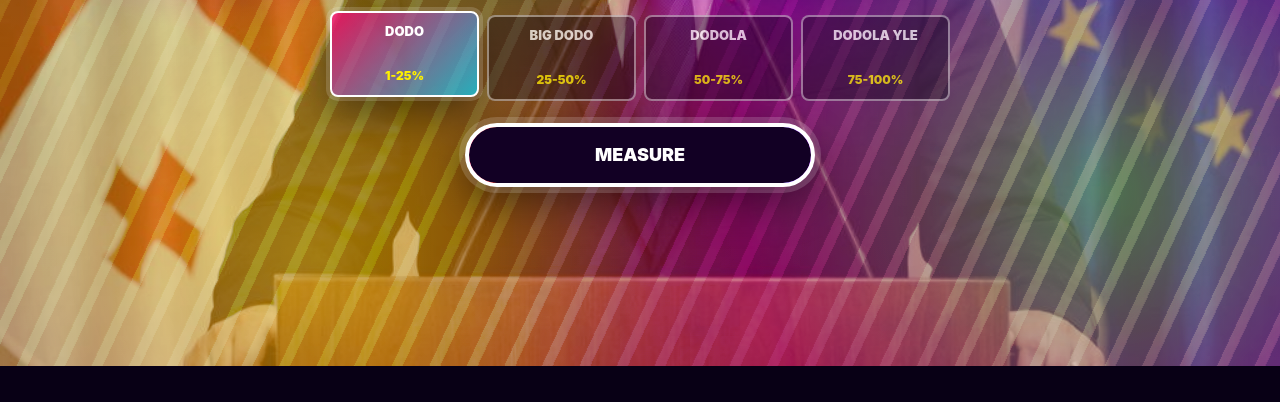
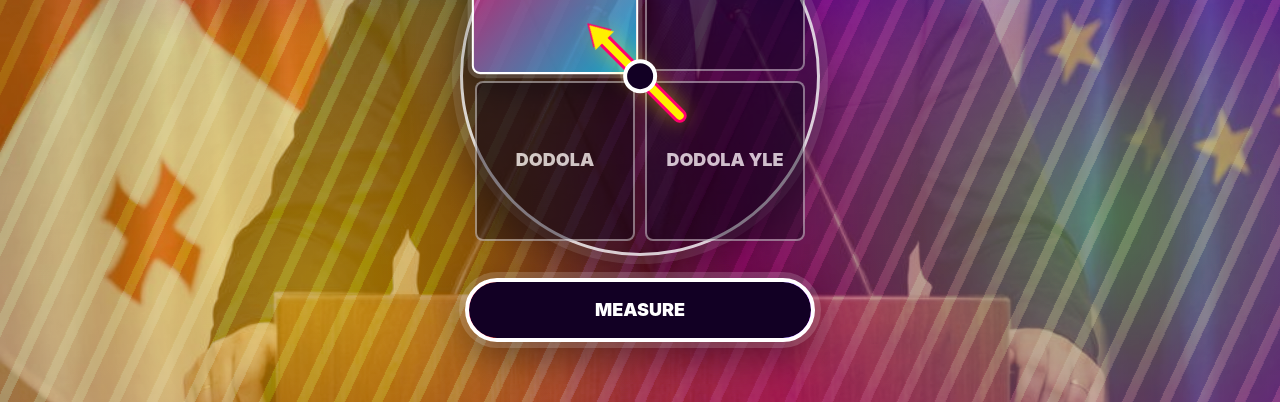
Before and after one commit to daushvat/gio-site, a website built with Vite: page index.html in a window 1280 px wide. Shown: the part 434-836 px from the top of the page. Before the commit the page ends 800 px from the top, so only its background shows below. Built offline with nearby package versions, Linux system fonts and the light colour scheme.

Commit message:
Add DODO wheel with arrow

```diff
--- a/src/main.js
+++ b/src/main.js
@@ -16,22 +16,19 @@ document.querySelector('#app').innerHTML = `
           <div class="meter-fill"></div>
         </div>
       </div>
-      <div class="dodo-chart" aria-label="DODO meter chart">
-        <div class="chart-segment is-active" data-min="1" data-max="25">
-          <span>DODO</span>
-          <strong>1-25%</strong>
+      <div class="dodo-wheel" aria-label="DODO meter wheel">
+        <div class="wheel-arrow" aria-hidden="true"></div>
+        <div class="wheel-square is-active" data-min="1" data-max="25" data-angle="-135">
+          DODO
         </div>
-        <div class="chart-segment" data-min="26" data-max="50">
-          <span>BIG DODO</span>
-          <strong>25-50%</strong>
+        <div class="wheel-square" data-min="26" data-max="50" data-angle="-45">
+          BIG DODO
         </div>
-        <div class="chart-segment" data-min="51" data-max="75">
-          <span>DODOLA</span>
-          <strong>50-75%</strong>
+        <div class="wheel-square" data-min="51" data-max="75" data-angle="135">
+          DODOLA
         </div>
-        <div class="chart-segment" data-min="76" data-max="100">
-          <span>DODOLA YLE</span>
-          <strong>75-100%</strong>
+        <div class="wheel-square" data-min="76" data-max="100" data-angle="45">
+          DODOLA YLE
         </div>
       </div>
       <button class="dodo-button" type="button">
@@ -47,7 +44,8 @@ const button = document.querySelector('.dodo-button')
 const meterValue = document.querySelector('.meter-value')
 const meterLabel = document.querySelector('.meter-label')
 const meterFill = document.querySelector('.meter-fill')
-const chartSegments = [...document.querySelectorAll('.chart-segment')]
+const wheelArrow = document.querySelector('.wheel-arrow')
+const wheelSquares = [...document.querySelectorAll('.wheel-square')]
 const particles = []
 const colors = ['#ff1744', '#ff9100', '#ffea00', '#00e676', '#00b0ff', '#651fff', '#ff00cc']
 let width = 0
@@ -77,10 +75,15 @@ function updateMeter(value) {
   meterLabel.textContent = getDodoLabel(roundedValue)
   meterFill.style.width = `${roundedValue}%`
 
-  chartSegments.forEach((segment) => {
-    const min = Number(segment.dataset.min)
-    const max = Number(segment.dataset.max)
-    segment.classList.toggle('is-active', roundedValue >= min && roundedValue <= max)
+  wheelSquares.forEach((square) => {
+    const min = Number(square.dataset.min)
+    const max = Number(square.dataset.max)
+    const isActive = roundedValue >= min && roundedValue <= max
+    square.classList.toggle('is-active', isActive)
+
+    if (isActive) {
+      wheelArrow.style.transform = `translate(-50%, -50%) rotate(${square.dataset.angle}deg)`
+    }
   })
 }
 
--- a/src/style.css
+++ b/src/style.css
@@ -174,26 +174,36 @@ button {
   transition: width 80ms linear;
 }
 
-.dodo-chart {
-  width: min(100%, 620px);
+.dodo-wheel {
+  position: relative;
+  width: min(100%, 360px);
+  aspect-ratio: 1;
   display: grid;
-  grid-template-columns: repeat(4, minmax(0, 1fr));
-  gap: 8px;
+  grid-template-columns: repeat(2, minmax(0, 1fr));
+  gap: 10px;
+  padding: 12px;
+  border: 3px solid rgba(255, 255, 255, 0.8);
+  border-radius: 50%;
+  background: rgba(8, 0, 21, 0.42);
+  box-shadow:
+    0 0 0 8px rgba(255, 255, 255, 0.1),
+    0 20px 46px rgba(0, 0, 0, 0.4);
 }
 
-.chart-segment {
-  min-height: 86px;
-  display: flex;
-  flex-direction: column;
-  justify-content: space-between;
-  gap: 8px;
-  padding: 12px 10px;
+.wheel-square {
+  min-width: 0;
+  display: grid;
+  place-items: center;
+  padding: 12px;
   border: 2px solid rgba(255, 255, 255, 0.58);
   border-radius: 8px;
-  background: rgba(8, 0, 21, 0.5);
+  background: rgba(8, 0, 21, 0.58);
   color: #ffffff;
-  opacity: 0.72;
-  transform: translateY(0);
+  font-size: clamp(13px, 3.3vw, 18px);
+  font-weight: 950;
+  line-height: 1.05;
+  text-transform: uppercase;
+  opacity: 0.74;
   transition:
     opacity 160ms ease,
     transform 160ms ease,
@@ -201,27 +211,58 @@ button {
     background 160ms ease;
 }
 
-.chart-segment span {
-  font-size: 13px;
-  font-weight: 950;
-  line-height: 1.05;
-  text-transform: uppercase;
+.wheel-square.is-active {
+  border-color: #ffffff;
+  background: linear-gradient(135deg, rgba(255, 0, 110, 0.82), rgba(0, 213, 255, 0.76));
+  opacity: 1;
+  transform: scale(1.04);
+  box-shadow:
+    0 0 0 4px rgba(255, 255, 255, 0.16),
+    0 14px 30px rgba(0, 0, 0, 0.36);
 }
 
-.chart-segment strong {
-  color: #fff000;
-  font-size: 12px;
-  font-weight: 950;
+.wheel-arrow {
+  position: absolute;
+  left: 50%;
+  top: 50%;
+  z-index: 3;
+  width: 34%;
+  height: 8px;
+  border-radius: 999px;
+  background: #fff000;
+  box-shadow:
+    0 0 0 3px #ff006e,
+    0 0 22px rgba(255, 240, 0, 0.86);
+  transform: translate(-50%, -50%) rotate(-45deg);
+  transform-origin: 50% 50%;
+  transition: transform 180ms ease;
 }
 
-.chart-segment.is-active {
-  border-color: #ffffff;
-  background: linear-gradient(135deg, rgba(255, 0, 110, 0.76), rgba(0, 213, 255, 0.7));
-  opacity: 1;
-  transform: translateY(-4px);
-  box-shadow:
-    0 0 0 4px rgba(255, 255, 255, 0.16),
-    0 18px 36px rgba(0, 0, 0, 0.38);
+.wheel-arrow::before {
+  content: "";
+  position: absolute;
+  right: -12px;
+  top: 50%;
+  width: 0;
+  height: 0;
+  border-top: 13px solid transparent;
+  border-bottom: 13px solid transparent;
+  border-left: 22px solid #fff000;
+  transform: translateY(-50%);
+  filter: drop-shadow(3px 0 0 #ff006e);
+}
+
+.wheel-arrow::after {
+  content: "";
+  position: absolute;
+  left: 50%;
+  top: 50%;
+  width: 26px;
+  height: 26px;
+  border: 4px solid #ffffff;
+  border-radius: 50%;
+  background: #120024;
+  transform: translate(-50%, -50%);
 }
 
 .dodo-button {
@@ -303,8 +344,10 @@ button {
     text-align: left;
   }
 
-  .dodo-chart {
-    grid-template-columns: repeat(2, minmax(0, 1fr));
+  .dodo-wheel {
+    width: min(100%, 300px);
+    gap: 8px;
+    padding: 10px;
   }
 
   .dodo-button {
```
